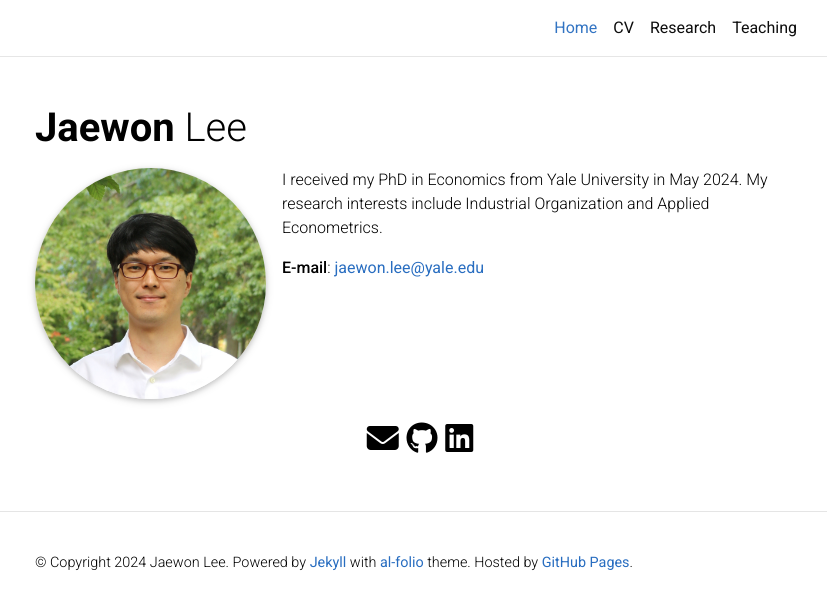
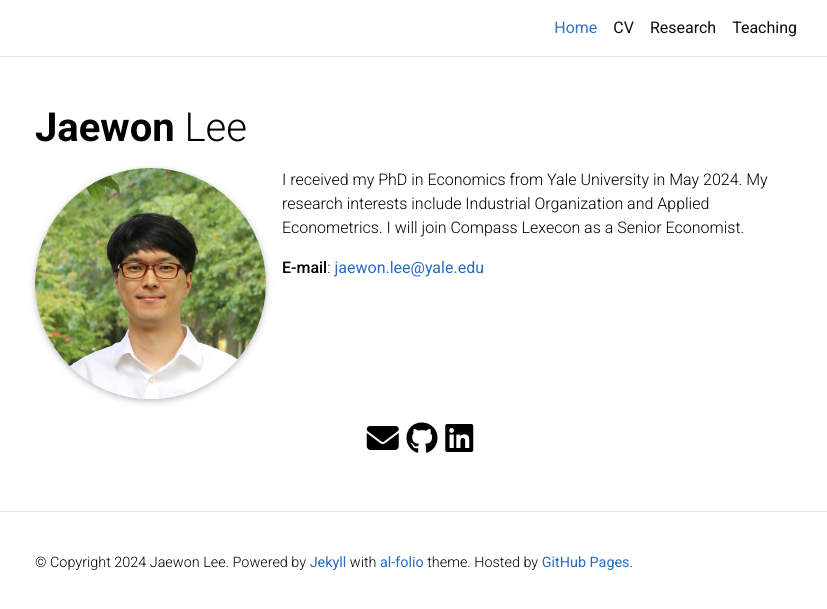
Before and after one commit to j1-lee/j1-lee.github.io, a Jekyll site: the page built from _pages/about.md, in a window 1280 px wide. Shown: the top 609 px of the page, without its empty margins (220-1047 px from the left). Built offline with Jekyll 4.4.1, drawn with Linux system fonts in a browser that asks for light colours; full-size pictures stand in for the smaller copies a plugin makes; comment, search, counter and statistics services are not loaded; a style sheet for code colours, icons or effects is not loaded.

Commit message:
add Compass Lexecon

```diff
--- a/_pages/about.md
+++ b/_pages/about.md
@@ -14,6 +14,6 @@
 social: true  # includes social icons at the bottom of the page
 ---
 
-I received my PhD in Economics from Yale University in May 2024. My research interests include Industrial Organization and Applied Econometrics.
+I received my PhD in Economics from Yale University in May 2024. My research interests include Industrial Organization and Applied Econometrics. I will join Compass Lexecon as a Senior Economist.
 
 **E-mail**: <jaewon.lee@yale.edu>
```
